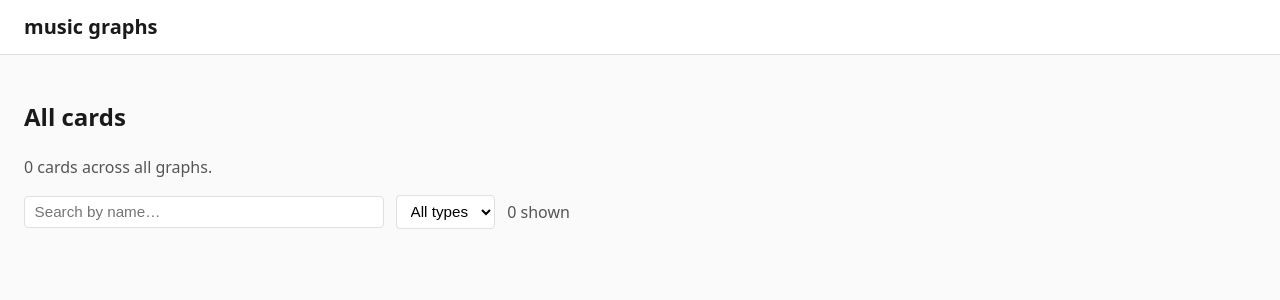
After one commit to abchapman93/music-graphs, a Flask app: template templates/cards.html in a window 1280 px wide. The commit adds this page. Shown: the top 300 px of the page. Run offline with Flask 3, Linux system fonts and the light colour scheme; the template is opened without the code that fills it, so the values that code supplies are empty.

Commit message:
feat: /cards flat index + client-side filter & search
Implements GET /cards as a server-rendered flat index of every card
across every graph folder. The template embeds rows pre-rendered (one
<li> per card) plus a JSON copy in a <script> tag; type-filter <select>
and free-text <input> filter the rows client-side by toggling a
data-hidden attribute. Search is debounced 100ms and substring-matches
case-insensitively on card name. Type badges are colored to match the
vis-network node palette. Row links target /graph/<slug>/card/<slug>
(the existing deep-link page from Track E).

```diff
--- a/app.py
+++ b/app.py
@@ -122,10 +122,48 @@ def card_view(slug, card_slug):
     return render_template("card.html", slug=slug, card=payload)
 
 
+CARD_TYPES = (
+    "person", "group", "album", "song", "track",
+    "location", "genre", "note", "memory",
+)
+
+
 @app.route("/cards")
 def cards_index():
-    # Track G owns this.
-    return ("not implemented", 501)
+    """Flat index of every card across every graph.
+
+    Server walks `graphs/<slug>/cards/*.md` and emits a JSON list of card
+    entries that the template embeds for client-side filtering.
+    """
+    graphs = list_graphs(GRAPHS_ROOT)
+    cards: list[dict] = []
+    for g in graphs:
+        gslug = g["slug"]
+        cards_dir = _graph_dir(gslug) / "cards"
+        if not cards_dir.is_dir():
+            continue
+        for md_path in sorted(cards_dir.glob("*.md")):
+            try:
+                card = parse_card(md_path)
+            except ValueError:
+                continue
+            fm = card.get("frontmatter") or {}
+            image = fm.get("image") if isinstance(fm, dict) else None
+            cards.append({
+                "graph_slug": gslug,
+                "graph_name": g["name"],
+                "card_slug": card["slug"],
+                "type": card["type"],
+                "name": card["name"],
+                "image": image,
+                "url": f"/graph/{gslug}/card/{card['slug']}",
+            })
+    cards.sort(key=lambda c: (c["name"].lower(), c["graph_slug"]))
+    return render_template(
+        "cards.html",
+        cards=cards,
+        card_types=CARD_TYPES,
+    )
 
 
 if __name__ == "__main__":
--- a/static/css/style.css
+++ b/static/css/style.css
@@ -185,3 +185,58 @@ a:hover { text-decoration: underline; }
   border-radius: 6px;
   padding: 1.5rem;
 }
+
+/* /cards index */
+.cards-index-controls {
+  display: flex;
+  gap: 0.75rem;
+  align-items: center;
+  margin: 1rem 0 1.25rem;
+}
+.cards-index-controls input,
+.cards-index-controls select {
+  padding: 0.4rem 0.6rem;
+  border: 1px solid var(--border);
+  border-radius: 4px;
+  font-size: 0.95rem;
+  background: #fff;
+}
+.cards-index-controls input { flex: 1; max-width: 360px; }
+
+.cards-index-list {
+  list-style: none;
+  padding: 0;
+  margin: 0;
+}
+.cards-index-row {
+  display: flex;
+  align-items: center;
+  gap: 0.75rem;
+  padding: 0.5rem 0.25rem;
+  border-bottom: 1px solid var(--border);
+}
+.cards-index-row[data-hidden] { display: none; }
+.cards-index-row .card-name { font-weight: 500; }
+.cards-index-row .card-graph { font-size: 0.85rem; }
+
+.type-badge {
+  display: inline-block;
+  font-size: 0.72rem;
+  text-transform: uppercase;
+  letter-spacing: 0.04em;
+  padding: 0.15rem 0.5rem;
+  border-radius: 999px;
+  border: 1px solid transparent;
+  color: #fff;
+  min-width: 70px;
+  text-align: center;
+}
+.type-person   { background: #3b82f6; border-color: #1d4ed8; }
+.type-group    { background: #3b82f6; border-color: #1d4ed8; }
+.type-album    { background: #22c55e; border-color: #15803d; }
+.type-track    { background: #16a34a; border-color: #14532d; }
+.type-song     { background: #86efac; border-color: #15803d; color: #14532d; }
+.type-location { background: #f59e0b; border-color: #b45309; }
+.type-genre    { background: #a855f7; border-color: #6b21a8; }
+.type-note     { background: #facc15; border-color: #a16207; color: #422006; }
+.type-memory   { background: #ef4444; border-color: #991b1b; }
--- /dev/null
+++ b/templates/cards.html
@@ -0,0 +1,73 @@
+{% extends "base.html" %}
+
+{% block title %}all cards — music graphs{% endblock %}
+
+{% block content %}
+<section class="cards-index-header">
+  <h2>All cards</h2>
+  <p class="muted">{{ cards|length }} card{{ '' if cards|length == 1 else 's' }} across all graphs.</p>
+</section>
+
+<section class="cards-index-controls">
+  <input id="search" type="search" placeholder="Search by name…" autocomplete="off">
+  <select id="type-filter">
+    <option value="all">All types</option>
+    {% for t in card_types %}
+    <option value="{{ t }}">{{ t }}</option>
+    {% endfor %}
+  </select>
+  <span id="result-count" class="muted"></span>
+</section>
+
+<ul id="card-list" class="cards-index-list">
+  {% for c in cards %}
+  <li class="cards-index-row" data-type="{{ c.type }}" data-name="{{ c.name|lower }}">
+    <span class="type-badge type-{{ c.type }}">{{ c.type }}</span>
+    <a class="card-name" href="{{ c.url }}">{{ c.name }}</a>
+    <span class="card-graph muted">in <a href="/graph/{{ c.graph_slug }}">{{ c.graph_name }}</a></span>
+  </li>
+  {% endfor %}
+</ul>
+
+<script id="cards-data" type="application/json">{{ cards|tojson }}</script>
+<script>
+(function () {
+  const search = document.getElementById("search");
+  const typeFilter = document.getElementById("type-filter");
+  const list = document.getElementById("card-list");
+  const countEl = document.getElementById("result-count");
+  const rows = Array.from(list.querySelectorAll(".cards-index-row"));
+
+  let timer = null;
+
+  function apply() {
+    const q = (search.value || "").trim().toLowerCase();
+    const t = typeFilter.value;
+    let shown = 0;
+    for (const row of rows) {
+      const name = row.dataset.name || "";
+      const type = row.dataset.type || "";
+      const typeOk = (t === "all") || (type === t);
+      const nameOk = !q || name.indexOf(q) !== -1;
+      const visible = typeOk && nameOk;
+      if (visible) {
+        row.removeAttribute("data-hidden");
+        shown++;
+      } else {
+        row.setAttribute("data-hidden", "true");
+      }
+    }
+    countEl.textContent = shown + " shown";
+  }
+
+  function debounced() {
+    if (timer) clearTimeout(timer);
+    timer = setTimeout(apply, 100);
+  }
+
+  search.addEventListener("input", debounced);
+  typeFilter.addEventListener("change", apply);
+  apply();
+})();
+</script>
+{% endblock %}
```
Also changed, not shown: docs/plans/sprint_05172026/session_prompts/G-card-index.md (+11 -0 lines), tests/test_app.py (+3 -3 lines), tests/test_routes.py (+15 -0 lines).
